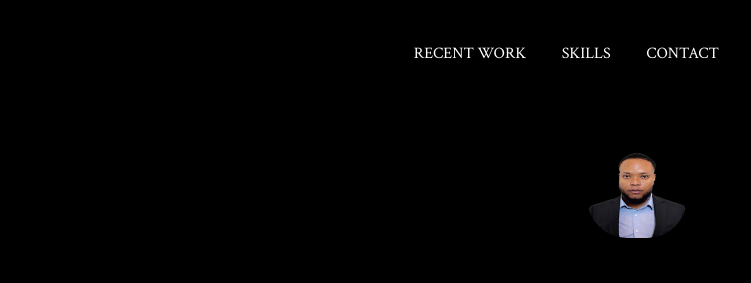
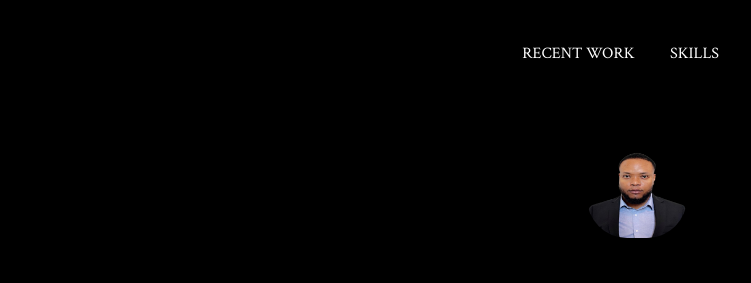
Before and after one commit to labenagha/my-portfolio, a plain HTML site: page index.html in a window 1280 px wide. Shown: the top 283 px of the page, 529-1280 px from the left. Drawn offline with Linux system fonts and the light colour scheme; a web font is replaced by a local one.

Commit message:
Removed contact anchor tag for now

```diff
--- a/index.html
+++ b/index.html
@@ -17,7 +17,7 @@
     <ul class="nav-menu">
       <a href="#recent-work">Recent Work</a>
       <a href="#skills-section">Skills</a>
-      <a href="">Contact</a>
+      <!-- <a href="">Contact</a> -->
     </ul>
   </nav>
 
```
